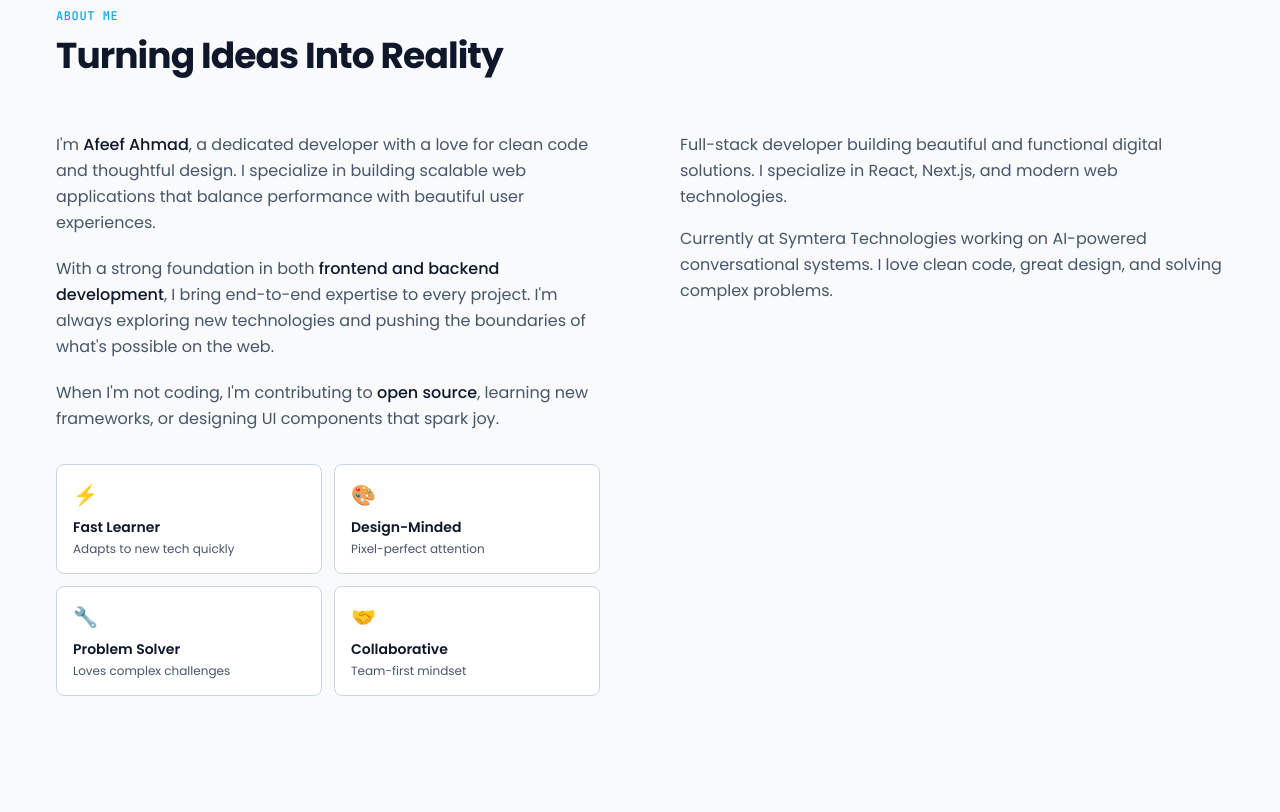
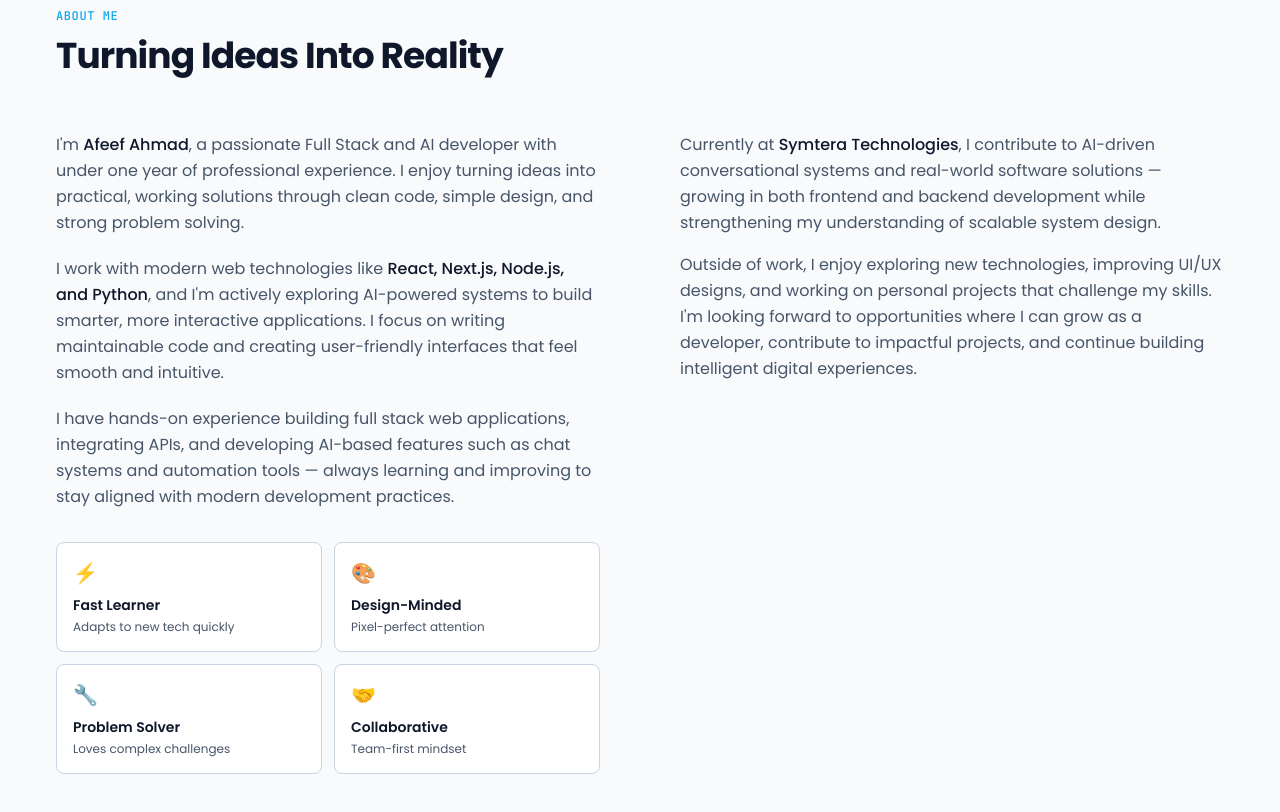
Before and after one commit to afeefahmad/Afeef-Portfolio, a Next.js app: page / in a window 1280 px wide. Shown: the part 920-1732 px from the top of the page. Built offline with nearby package versions, Linux system fonts and the light colour scheme.

Commit message:
content: update About Me section with professional bio

```diff
--- a/app/page.tsx
+++ b/app/page.tsx
@@ -102,13 +102,13 @@ function AboutSection() {
       <div className="grid md:grid-cols-2 gap-16 md:gap-20 mt-14">
         <div className="about-text">
           <p className="text-[var(--muted)] text-base font-light leading-relaxed mb-5">
-            I&apos;m <strong className="text-[var(--text)] font-medium">Afeef Ahmad</strong>, a dedicated developer with a love for clean code and thoughtful design. I specialize in building scalable web applications that balance performance with beautiful user experiences.
+            I&apos;m <strong className="text-[var(--text)] font-medium">Afeef Ahmad</strong>, a passionate Full Stack and AI developer with under one year of professional experience. I enjoy turning ideas into practical, working solutions through clean code, simple design, and strong problem solving.
           </p>
           <p className="text-[var(--muted)] text-base font-light leading-relaxed mb-5">
-            With a strong foundation in both <strong className="text-[var(--text)] font-medium">frontend and backend development</strong>, I bring end-to-end expertise to every project. I&apos;m always exploring new technologies and pushing the boundaries of what&apos;s possible on the web.
+            I work with modern web technologies like <strong className="text-[var(--text)] font-medium">React, Next.js, Node.js, and Python</strong>, and I&apos;m actively exploring AI-powered systems to build smarter, more interactive applications. I focus on writing maintainable code and creating user-friendly interfaces that feel smooth and intuitive.
           </p>
           <p className="text-[var(--muted)] text-base font-light leading-relaxed mb-8">
-            When I&apos;m not coding, I&apos;m contributing to <strong className="text-[var(--text)] font-medium">open source</strong>, learning new frameworks, or designing UI components that spark joy.
+            I have hands-on experience building full stack web applications, integrating APIs, and developing AI-based features such as chat systems and automation tools — always learning and improving to stay aligned with modern development practices.
           </p>
 
           <div className="grid grid-cols-2 gap-3">
@@ -132,10 +132,10 @@ function AboutSection() {
 
         <div className="space-y-4">
           <p className="text-base text-[var(--muted)] leading-relaxed">
-            Full-stack developer building beautiful and functional digital solutions. I specialize in React, Next.js, and modern web technologies.
+            Currently at <strong className="text-[var(--text)] font-medium">Symtera Technologies</strong>, I contribute to AI-driven conversational systems and real-world software solutions — growing in both frontend and backend development while strengthening my understanding of scalable system design.
           </p>
           <p className="text-base text-[var(--muted)] leading-relaxed">
-            Currently at Symtera Technologies working on AI-powered conversational systems. I love clean code, great design, and solving complex problems.
+            Outside of work, I enjoy exploring new technologies, improving UI/UX designs, and working on personal projects that challenge my skills. I&apos;m looking forward to opportunities where I can grow as a developer, contribute to impactful projects, and continue building intelligent digital experiences.
           </p>
         </div>
       </div>
```
